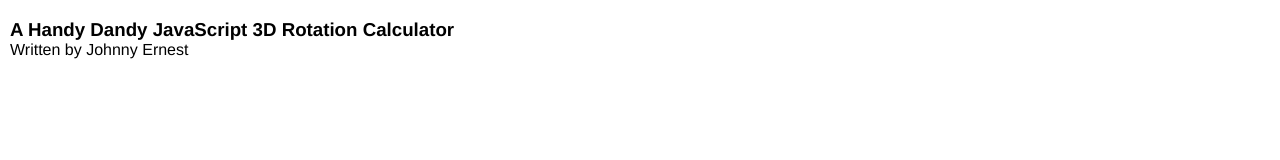
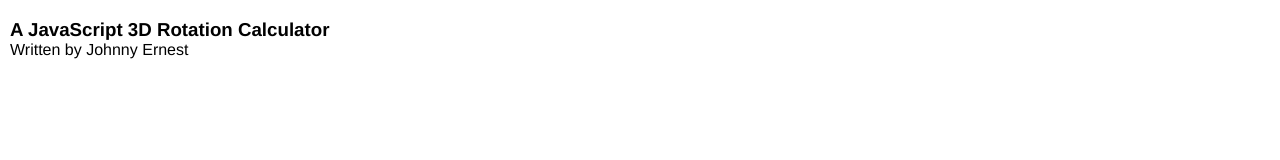
Before and after one commit to JohnnyErnest/RotationCalculator.github.io, a plain HTML site: page index.html in a window 1280 px wide. Shown: the top 160 px of the page. Drawn offline with nearby package versions, Linux system fonts and the light colour scheme; some packages are replaced by stand-ins of ours.

Commit message:
Add files via upload

```diff
--- a/index.html
+++ b/index.html
@@ -1,7 +1,7 @@
 <!DOCTYPE html>
 <html>
 	<head>
-        <title>A Handy Dandy  JavaScript 3D Rotation Calculator</title>
+        <title>A JavaScript 3D Rotation Calculator</title>
         <meta charset="UTF-8"></meta>
 		<style>
 			body { margin: 10px; font-family:'Franklin Gothic Medium', 'Arial Narrow', Arial, sans-serif; }
@@ -12,7 +12,7 @@
         <link href="js/dat.gui.css" rel="stylesheet" />
 	</head>
 	<body>
-        <h3 style="margin-bottom: 0px;">A Handy Dandy JavaScript 3D Rotation Calculator</h3>
+        <h3 style="margin-bottom: 0px;">A JavaScript 3D Rotation Calculator</h3>
         <div style="margin-bottom: 10px;">Written by Johnny Ernest</div>
 
         <div id="main" style="width:400px;height:300px;">
```
